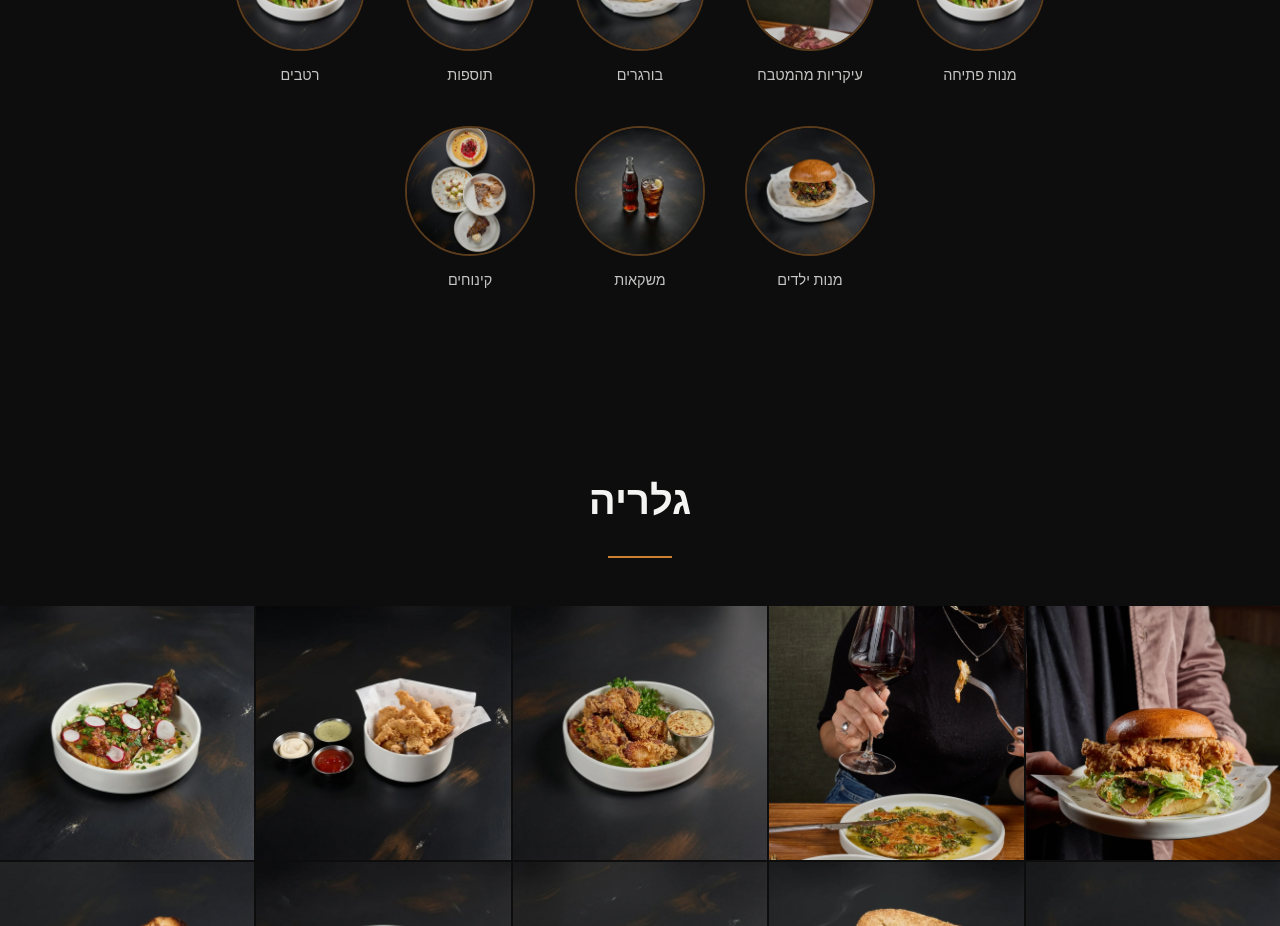
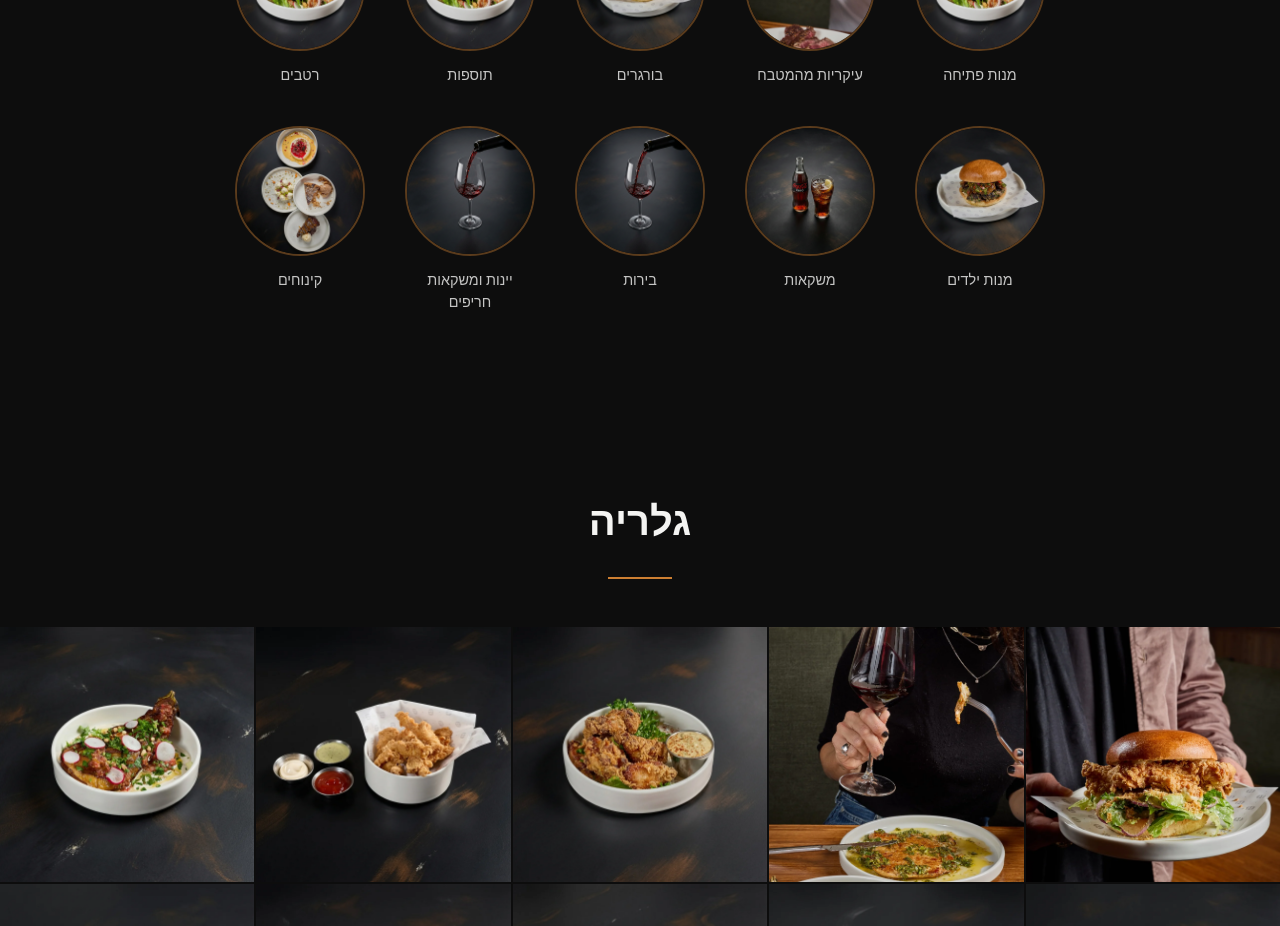
Before and after one commit to Idosegev23/meatup, a Next.js app: page / in a window 1280 px wide. Shown: the part 2180-3106 px from the top of the page. Built offline with nearby package versions, Linux system fonts and the light colour scheme.

Commit message:
Add beer and wine/spirits menu categories

```diff
--- a/src/data/menu.ts
+++ b/src/data/menu.ts
@@ -353,6 +353,73 @@ export const menuData: MenuCategory[] = [
     ]
   },
   {
+    id: "beer",
+    name: {
+      he: "בירות",
+      en: "Beers"
+    },
+    image: "/imgs/meatupimgs/wine.webp",
+    items: [
+      { id: "tuborg-draft-small", name: { he: "טובורג מהחבית 1/3", en: "Tuborg Draft 1/3" }, price: 24 },
+      { id: "tuborg-draft-large", name: { he: "טובורג מהחבית 1/2", en: "Tuborg Draft 1/2" }, price: 32 },
+      { id: "carlsberg-draft-small", name: { he: "קרלסברג מהחבית 1/3", en: "Carlsberg Draft 1/3" }, price: 24 },
+      { id: "carlsberg-draft-large", name: { he: "קרלסברג מהחבית 1/2", en: "Carlsberg Draft 1/2" }, price: 32 },
+      { id: "weihenstephan-small", name: { he: "וויינשטפן 1/3", en: "Weihenstephan 1/3" }, price: 26 },
+      { id: "weihenstephan-large", name: { he: "וויינשטפן 1/2", en: "Weihenstephan 1/2" }, price: 34 },
+      { id: "tuborg-bottle", name: { he: "טובורג בקבוק", en: "Tuborg Bottle" }, price: 28 },
+      { id: "stella-bottle", name: { he: "סטלה", en: "Stella" }, price: 28 },
+      { id: "goldstar-bottle", name: { he: "גולדסטאר", en: "Goldstar" }, price: 28 },
+      { id: "1664-bottle", name: { he: "1664 בירה חיטה צרפתית", en: "1664 French Wheat Beer" }, price: 28 },
+      { id: "corona-bottle", name: { he: "קורונה", en: "Corona" }, price: 28 },
+      { id: "malka-bottle", name: { he: "מלכה בהירה", en: "Malka Light" }, price: 28 },
+      { id: "carlsberg-zero", name: { he: "קרלסברג 0% אלכוהול", en: "Carlsberg 0% Alcohol" }, price: 18 }
+    ]
+  },
+  {
+    id: "wine-spirits",
+    name: {
+      he: "יינות ומשקאות חריפים",
+      en: "Wine & Spirits"
+    },
+    image: "/imgs/meatupimgs/wine.webp",
+    items: [
+      { id: "barkan-platinum", name: { he: "ברקן פלטינום בציר", en: "Barkan Platinum Vintage" }, price: 160 },
+      { id: "barkan-seven-hills", name: { he: "ברקן סבן הילס בציר", en: "Barkan Seven Hills" }, price: 140 },
+      { id: "morelli-cs", name: { he: "מורלי ק.ס.", en: "Morelli C.S." }, price: 120 },
+      { id: "morelli-chardonnay", name: { he: "מורלי שרדונה", en: "Morelli Chardonnay" }, price: 120 },
+      { id: "martini", name: { he: "מרטיני ביאנקו / רוסו", en: "Martini Bianco / Rosso" }, price: 26 },
+      { id: "campari", name: { he: "קמפרי", en: "Campari" }, price: 28 },
+      { id: "aperol", name: { he: "אפרול", en: "Aperol" }, price: 28 },
+      { id: "arak-ayalot", name: { he: "ערק איילות", en: "Arak Ayalot" }, price: 26 },
+      { id: "arak-zafir", name: { he: "ערק זפייר", en: "Arak Zafir" }, price: 28 },
+      { id: "ouzo-12", name: { he: "אוזו 12", en: "Ouzo 12" }, price: 28 },
+      { id: "smirnoff", name: { he: "סמירנוף", en: "Smirnoff" }, price: 28 },
+      { id: "ketel-one", name: { he: "קטל ONE", en: "Ketel One" }, price: 36 },
+      { id: "grey-goose", name: { he: "גרייגוס", en: "Grey Goose" }, price: 42 },
+      { id: "beluga", name: { he: "בלוגה", en: "Beluga" }, price: 42 },
+      { id: "jw-red", name: { he: "ג'וני ווקר אדום", en: "Johnnie Walker Red" }, price: 32 },
+      { id: "jw-black", name: { he: "ג'וני ווקר שחור", en: "Johnnie Walker Black" }, price: 42 },
+      { id: "jw-gold", name: { he: "ג'וני ווקר גולד", en: "Johnnie Walker Gold" }, price: 55 },
+      { id: "jw-blue", name: { he: "ג'וני ווקר בלו", en: "Johnnie Walker Blue" }, price: 80 },
+      { id: "glenlivet", name: { he: "גלנליווט", en: "Glenlivet" }, price: 42 },
+      { id: "glenfiddich-12", name: { he: "גלנפידיך 12", en: "Glenfiddich 12" }, price: 45 },
+      { id: "macallan-12", name: { he: "מקאלן 12", en: "Macallan 12" }, price: 76 },
+      { id: "bushmills", name: { he: "בושמילס", en: "Bushmills" }, price: 32 },
+      { id: "jameson", name: { he: "ג'יימסון", en: "Jameson" }, price: 32 },
+      { id: "black-bush", name: { he: "בלאק בוש", en: "Black Bush" }, price: 42 },
+      { id: "jack-daniels", name: { he: "ג'ק דניאלס", en: "Jack Daniel's" }, price: 38 },
+      { id: "gentleman-jack", name: { he: "ג'נטלמן ג'ק", en: "Gentleman Jack" }, price: 46 },
+      { id: "fernet-branca", name: { he: "פרנה ברנקה", en: "Fernet Branca" }, price: 32 },
+      { id: "don-julio", name: { he: "דון חוליו רפוסדו", en: "Don Julio Reposado" }, price: 42 },
+      { id: "cuervo", name: { he: "קווארבו", en: "Jose Cuervo" }, price: 34 },
+      { id: "patron", name: { he: "פטרון", en: "Patron" }, price: 55 },
+      { id: "captain-morgan-spiced", name: { he: "קפטן מורגן SPICED", en: "Captain Morgan Spiced" }, price: 32 },
+      { id: "captain-morgan-white", name: { he: "קפטן מורגן לבן", en: "Captain Morgan White" }, price: 24 },
+      { id: "gordons", name: { he: "גורדונס", en: "Gordon's" }, price: 36 },
+      { id: "tanqueray", name: { he: "טנקרי", en: "Tanqueray" }, price: 36 }
+    ]
+  },
+  {
     id: "desserts",
     name: {
       he: "קינוחים",
```
